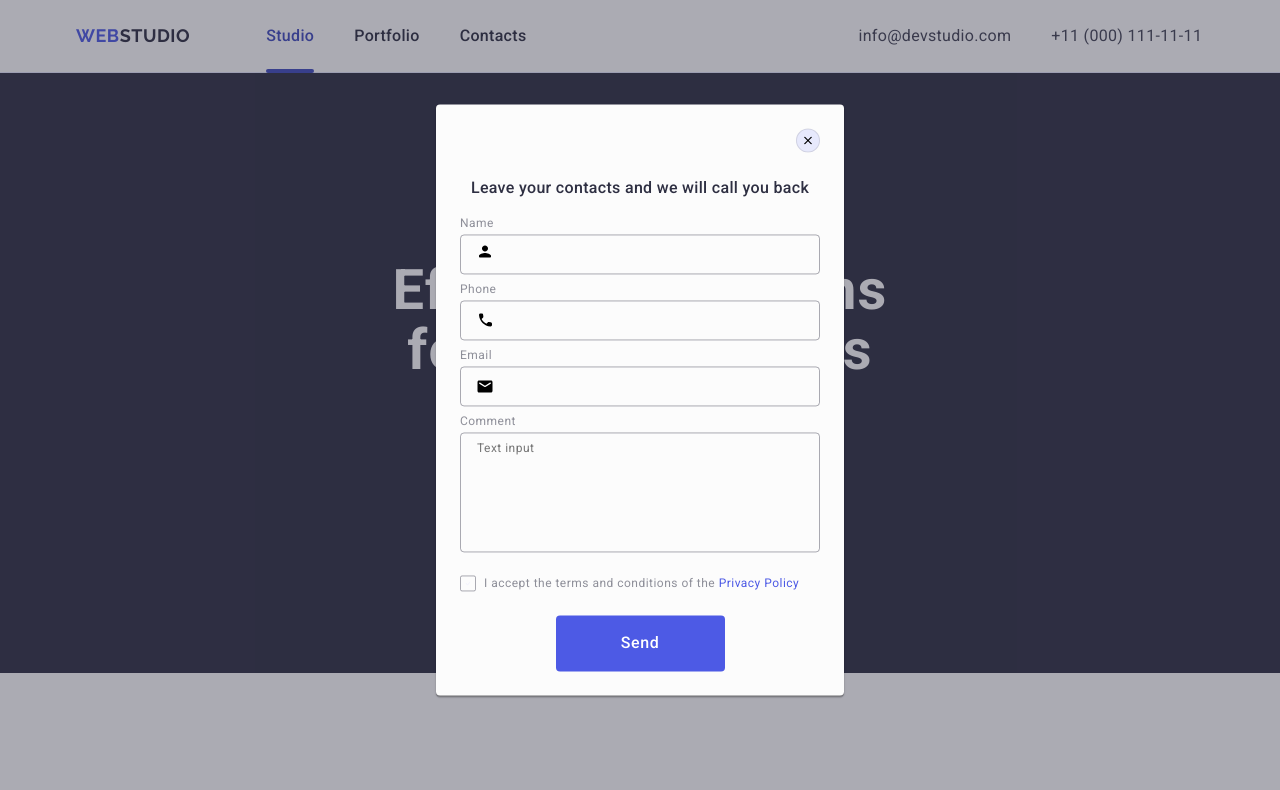
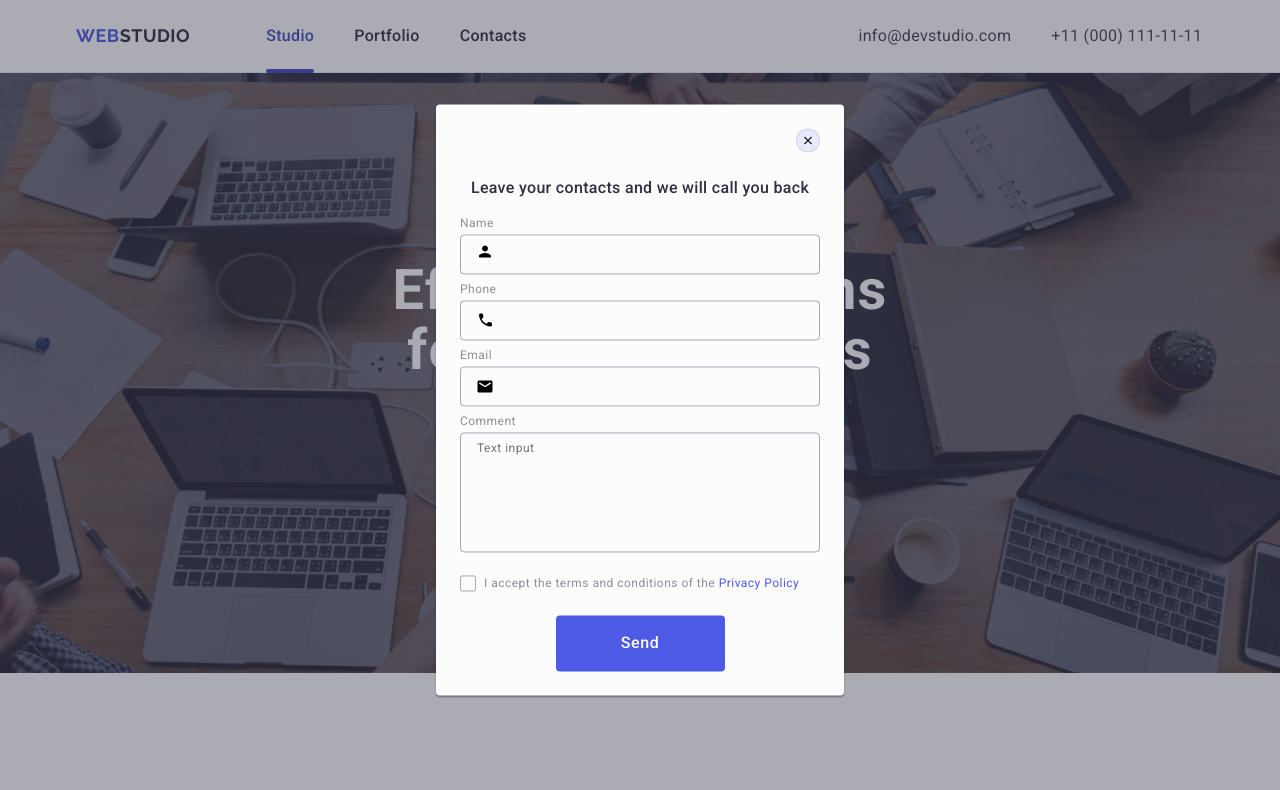
Before and after one commit to AlexPlu/goit-markup-hw-05, a plain HTML site: page index.html in a window 1280 px wide. Shown: the top 790 px of the page. Drawn offline with nearby package versions, Linux system fonts and the light colour scheme.

Commit message:
Update styles.css

```diff
--- a/css/styles.css
+++ b/css/styles.css
@@ -174,7 +174,7 @@ a {
       rgba(46, 47, 66, 0.7),
       rgba(46, 47, 66, 0.7)
     ),
-    url(images/hero-background.jpg);
+    url(../images/hero-background.jpg);
   background-repeat: no-repeat;
   background-position: center center;
   background-size: cover;
```
